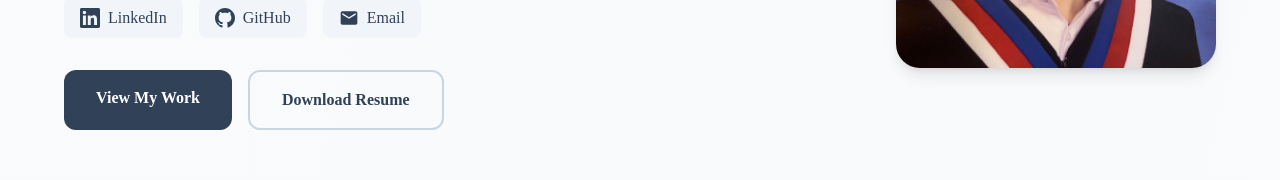
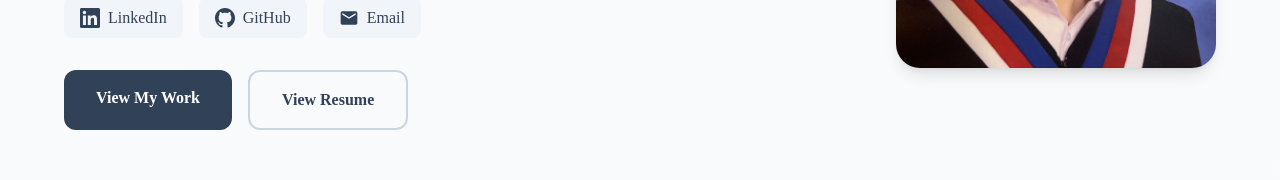
Before and after one commit to NigelGroen5/personal-website, a Next.js app in the folder my-portfolio/: page / in a window 1280 px wide. Shown: the part 442-622 px from the top of the page. Built offline with nearby package versions, Linux system fonts and the light colour scheme.

Commit message:
Changed from "download resume" to "view resume"

```diff
--- a/my-portfolio/app/page.tsx
+++ b/my-portfolio/app/page.tsx
@@ -138,8 +138,8 @@ export default function Home() {
                 <a href="#projects" className="px-8 py-4 bg-slate-700 text-white rounded-xl font-semibold hover:bg-slate-800 hover:shadow-lg transition-all text-center">
                   View My Work
                 </a>
-                <a href="/nigel_groen_resume_2025.pdf" download="Nigel_Groen_Resume.pdf" className="px-8 py-4 border-2 border-slate-300 text-slate-700 rounded-xl font-semibold hover:border-slate-500 hover:text-slate-800 transition-all text-center">
-                  Download Resume
+                <a href="/Nigel_Groen_Resume_2025.pdf" target="_blank" rel="noopener noreferrer" className="px-8 py-4 border-2 border-slate-300 text-slate-700 rounded-xl font-semibold hover:border-slate-500 hover:text-slate-800 transition-all text-center">
+                  View Resume
                 </a>
               </div>
             </div>
@@ -566,11 +566,6 @@ export default function Home() {
           <p className="text-xl text-slate-200 mb-12 max-w-2xl mx-auto leading-relaxed">
             That&apos;s all, thanks for visiting.
           </p>
-          <div className="mt-16 pt-8 border-t border-slate-400">
-            <div className="flex flex-col items-center">
-              <p className="text-slate-200 mb-2">© 2025 Nigel Groen.</p>
-            </div>
-          </div>
         </div>
       </section>
     </div>
```
Also changed, not shown: 2 other files (tests, documents, lock files or other folders).
